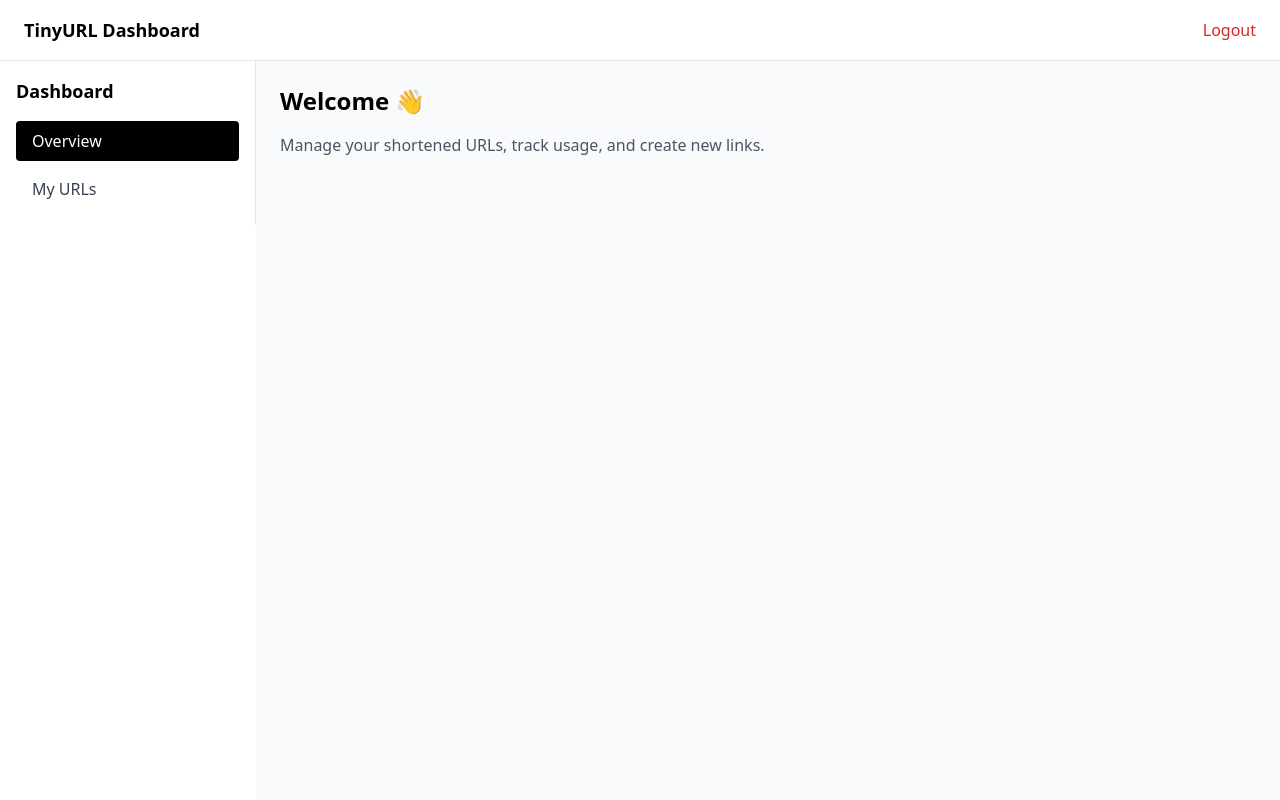
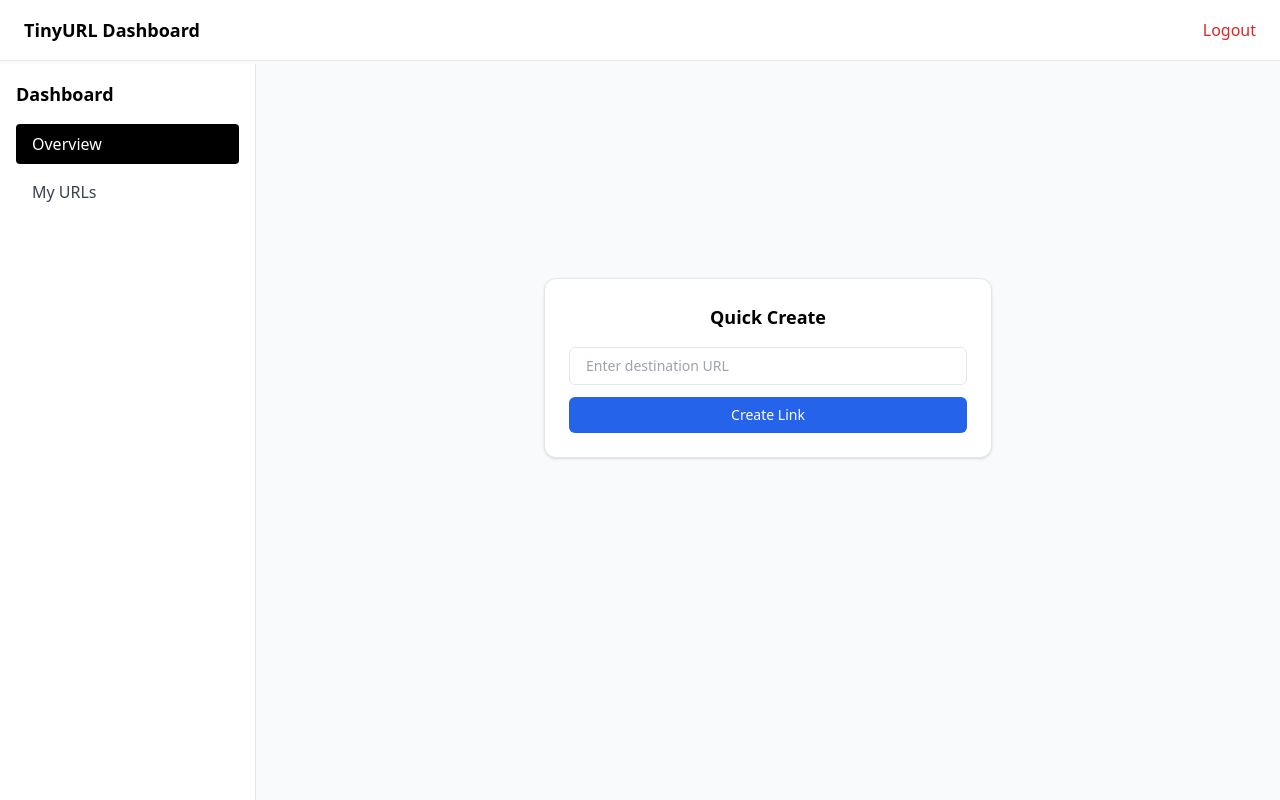
Before and after one commit to chaitu518/TinyUrlFrontEnd, a Next.js app: page /dashboard in a window 1280 px wide. Built offline with nearby package versions, Linux system fonts and the light colour scheme; no server answers.

Commit message:
changes are made to dashboard

```diff
--- a/app/dashboard/layout.tsx
+++ b/app/dashboard/layout.tsx
@@ -1,7 +1,6 @@
 "use client";
 
-import { useEffect, useState } from "react";
-import { useRouter } from "next/navigation";
+import { useState } from "react";
 import Navbar from "@/components/Navbar";
 import Sidebar from "@/components/Sidebar";
 
@@ -10,24 +9,47 @@ export default function DashboardLayout({
 }: {
   children: React.ReactNode;
 }) {
-  const router = useRouter();
   const [sidebarOpen, setSidebarOpen] = useState(false);
 
+  return (
+    <div className="min-h-screen bg-gray-50">
 
-  return (
-    <div className="min-h-screen flex flex-col">
-      {/* ✅ FIX: pass required prop */}
-      <Navbar onMenuClick={() => setSidebarOpen(true)} />
+      {/* 🔝 FIXED NAVBAR */}
+      <header className="fixed top-0 left-0 right-0 h-16 z-50">
+        <Navbar onMenuClick={() => setSidebarOpen(true)} />
+      </header>
 
-      <div className="flex flex-1 relative">
-        <Sidebar
-          open={sidebarOpen}
-          onClose={() => setSidebarOpen(false)}
-        />
+      {/* 🧱 LAYOUT BELOW NAVBAR */}
+      <div className="flex pt-16">
 
-        <main className="flex-1 p-6 bg-gray-50">
+        {/* 📌 FIXED SIDEBAR */}
+        <aside className="hidden lg:block fixed left-0 top-16 h-[calc(100vh-4rem)] w-64 z-40">
+          <Sidebar open onClose={() => {}} />
+        </aside>
+
+        {/* 📱 MOBILE SIDEBAR */}
+        {sidebarOpen && (
+          <div className="fixed inset-0 z-50 bg-black/40 lg:hidden">
+            <Sidebar
+              open={sidebarOpen}
+              onClose={() => setSidebarOpen(false)}
+            />
+          </div>
+        )}
+
+        {/* 📄 SCROLLABLE CONTENT */}
+        <main
+          className="
+            flex-1
+            ml-0 lg:ml-64
+            p-6
+            h-[calc(100vh-4rem)]
+            overflow-y-auto
+          "
+        >
           {children}
         </main>
+
       </div>
     </div>
   );
--- a/app/dashboard/page.tsx
+++ b/app/dashboard/page.tsx
@@ -1,13 +1,145 @@
+"use client";
+
+import { useState } from "react";
+import { authApi } from "@/lib/AuthApi";
+
 export default function DashboardPage() {
+  const [url, setUrl] = useState("");
+  const [loading, setLoading] = useState(false);
+  const [shortUrl, setShortUrl] = useState<string | null>(null);
+  const [error, setError] = useState("");
+
+  const createQuickLink = async () => {
+    if (!url.trim()) {
+      setError("Destination URL is required");
+      return;
+    }
+
+    try {
+      setLoading(true);
+      setError("");
+
+      const res = await authApi.post("/api/url", {
+        url,
+      });
+
+      setShortUrl(res.data.shortUrl);
+      setUrl("");
+    } catch {
+      setError("Failed to create link");
+    } finally {
+      setLoading(false);
+    }
+  };
+
+  const copy = async () => {
+    if (!shortUrl) return;
+    await navigator.clipboard.writeText(shortUrl);
+    alert("Copied to clipboard");
+  };
+
   return (
-    <div>
-      <h2 className="text-2xl font-bold mb-4">
-        Welcome 👋
-      </h2>
+    <>
+      {/* CENTER CONTENT */}
+      <div className="min-h-[70vh] flex items-center justify-center">
+        <div className="w-full max-w-md bg-white border rounded-xl shadow p-6">
+          <h2 className="text-lg font-semibold mb-4 text-center">
+            Quick Create
+          </h2>
 
-      <p className="text-gray-600">
-        Manage your shortened URLs, track usage, and create new links.
-      </p>
-    </div>
+          <input
+            value={url}
+            onChange={(e) => setUrl(e.target.value)}
+            placeholder="Enter destination URL"
+            className="
+              w-full
+              border
+              px-4 py-2
+              rounded-md
+              text-sm
+              mb-3
+              focus:outline-none
+              focus:ring-2
+              focus:ring-blue-500
+            "
+          />
+
+          {error && (
+            <p className="text-red-500 text-sm mb-3">
+              {error}
+            </p>
+          )}
+
+          <button
+            onClick={createQuickLink}
+            disabled={loading}
+            className="
+              w-full
+              bg-blue-600
+              text-white
+              py-2
+              rounded-md
+              text-sm
+              font-medium
+              hover:bg-blue-700
+              active:scale-95
+              transition
+            "
+          >
+            {loading ? "Creating..." : "Create Link"}
+          </button>
+        </div>
+      </div>
+
+      {/* RESULT MODAL */}
+      {shortUrl && (
+        <div className="fixed inset-0 z-50 bg-black/40 flex items-center justify-center">
+          <div className="bg-white w-full max-w-sm rounded-xl p-6 shadow-lg">
+            <h3 className="text-lg font-semibold mb-2 text-center">
+              🎉 Link Created
+            </h3>
+
+            <p className="text-sm text-gray-600 text-center mb-4">
+              Your short URL is ready
+            </p>
+
+            <div className="flex items-center gap-2 mb-4">
+              <input
+                readOnly
+                value={shortUrl}
+                className="flex-1 border px-3 py-2 rounded text-sm"
+              />
+
+              <button
+                onClick={copy}
+                className="
+                  px-3 py-2
+                  text-sm
+                  border
+                  rounded-md
+                  hover:bg-gray-100
+                "
+              >
+                Copy
+              </button>
+            </div>
+
+            <button
+              onClick={() => setShortUrl(null)}
+              className="
+                w-full
+                bg-gray-100
+                py-2
+                rounded-md
+                text-sm
+                hover:bg-gray-200
+              "
+            >
+              Close
+            </button>
+          </div>
+        </div>
+      )}
+    </>
   );
 }
--- a/app/dashboard/urls/page.tsx
+++ b/app/dashboard/urls/page.tsx
@@ -8,6 +8,7 @@ import UrlMetrics from "@/components/UrlMetrics";
 export default function UrlsPage() {
   const [refreshKey, setRefreshKey] = useState(0);
   const [urls, setUrls] = useState<any[]>([]);
+  const [open, setOpen] = useState(false);
 
   const triggerRefresh = () => {
     setRefreshKey((prev) => prev + 1);
@@ -15,28 +16,52 @@ export default function UrlsPage() {
 
   return (
     <div className="space-y-6">
-      <h2 className="text-2xl font-bold">My URLs</h2>
 
-      {/* Metrics */}
+      {/* HEADER */}
+      <div className="flex items-center justify-between">
+        <h2 className="text-2xl font-bold">My URLs</h2>
+
+        <button
+          onClick={() => setOpen(true)}
+          className="
+            px-4 py-2
+            bg-blue-600 text-white
+            rounded-md
+            hover:bg-blue-700
+            active:scale-95
+            transition
+          "
+        >
+          Create Link
+        </button>
+      </div>
+
+      {/* METRICS */}
       <UrlMetrics urls={urls} />
 
-      {/* MAIN LAYOUT */}
-      <div className="grid grid-cols-1 lg:grid-cols-3 gap-6">
+      {/* TABLE */}
+      <div className="rounded-lg border p-4 bg-white shadow">
+        <UrlTable refreshKey={refreshKey} onDataLoaded={setUrls} />
+      </div>
 
-        {/* LEFT: URL TABLE */}
-        <div className="lg:col-span-2">
-          <UrlTable
-            refreshKey={refreshKey}
-            onDataLoaded={setUrls}
-          />
+      {/* MODAL */}
+      {open && (
+        <div className="fixed inset-0 z-50 flex items-center justify-center bg-black/50">
+          <div className="bg-white rounded-lg shadow-lg w-full max-w-md p-6">
+            <h3 className="text-lg font-semibold mb-4">
+              Create Short URL
+            </h3>
+
+            <UrlForm
+              onCancel={() => setOpen(false)}
+              onSuccess={() => {
+                setOpen(false);
+                triggerRefresh();
+              }}
+            />
+          </div>
         </div>
-
-        {/* RIGHT: CREATE FORM */}
-        <div className="lg:col-span-1">
-          <UrlForm onSuccess={triggerRefresh} />
-        </div>
-
-      </div>
+      )}
     </div>
   );
 }
--- a/components/UrlForm.tsx
+++ b/components/UrlForm.tsx
@@ -3,11 +3,12 @@
 import { useState } from "react";
 import { authApi } from "@/lib/AuthApi";
 
-export default function UrlForm({
-  onSuccess,
-}: {
+type Props = {
   onSuccess: () => void;
-}) {
+  onCancel?: () => void;
+};
+
+export default function UrlForm({ onSuccess, onCancel }: Props) {
   const [url, setUrl] = useState("");
   const [shortCode, setShortCode] = useState("");
   const [ttl, setTtl] = useState("");
@@ -31,11 +32,13 @@ export default function UrlForm({
 
       await authApi.post("/api/url", payload);
 
+      // reset
       setUrl("");
       setShortCode("");
       setTtl("");
+
       onSuccess();
-    } catch (e: any) {
+    } catch {
       setError("Failed to create URL");
     } finally {
       setLoading(false);
@@ -43,50 +46,81 @@ export default function UrlForm({
   };
 
   return (
-    <div className="bg-white border rounded p-4 max-w-md">
-      <h3 className="font-semibold mb-3 text-sm">
-        Create Short URL
-      </h3>
+    <div className="space-y-4">
 
-      {/* Long URL */}
+      {/* LONG URL */}
+      <div>
+        <label className="block text-sm font-medium mb-1">
+          Long URL
+        </label>
         <input
-        className="w-full border px-3 py-2 text-sm rounded mb-3"
-        placeholder="Long URL"
+          className="w-full border px-3 py-2 text-sm rounded-md"
+          placeholder="https://example.com"
           value={url}
           onChange={(e) => setUrl(e.target.value)}
         />
+      </div>
 
-      {/* Optional Fields */}
-      <div className="grid grid-cols-2 gap-2 mb-3">
+      {/* OPTIONAL FIELDS */}
+      <div className="grid grid-cols-2 gap-3">
+        <div>
+          <label className="block text-sm font-medium mb-1">
+            Custom Code
+          </label>
           <input
-          className="border px-3 py-2 text-sm rounded"
-          placeholder="Custom code"
+            className="w-full border px-3 py-2 text-sm rounded-md"
+            placeholder="optional"
             value={shortCode}
             onChange={(e) => setShortCode(e.target.value)}
           />
+        </div>
 
+        <div>
+          <label className="block text-sm font-medium mb-1">
+            TTL (seconds)
+          </label>
           <input
             type="number"
-          className="border px-3 py-2 text-sm rounded"
-          placeholder="TTL (sec)"
+            className="w-full border px-3 py-2 text-sm rounded-md"
+            placeholder="optional"
             value={ttl}
             onChange={(e) => setTtl(e.target.value)}
           />
         </div>
+      </div>
 
       {error && (
-        <p className="text-red-500 text-xs mb-2">
+        <p className="text-red-500 text-xs">
           {error}
         </p>
+      )}
+
+      {/* ACTIONS */}
+      <div className="flex justify-end gap-3 pt-4">
+        {onCancel && (
+          <button
+            onClick={onCancel}
+            className="px-4 py-2 text-sm border rounded-md hover:bg-gray-100"
+          >
+            Cancel
+          </button>
         )}
 
         <button
           onClick={generate}
           disabled={loading}
-        className="w-full bg-black text-white py-2 text-sm rounded"
+          className="
+            px-4 py-2 text-sm
+            bg-blue-600 text-white
+            rounded-md
+            hover:bg-blue-700
+            active:scale-95
+            disabled:opacity-60
+          "
         >
           {loading ? "Creating..." : "Create"}
         </button>
       </div>
+    </div>
   );
 }
```
Also changed, not shown: components/UrlTable.tsx (+41 -53 lines). Lines whose indentation alone changed are shown as unchanged.
